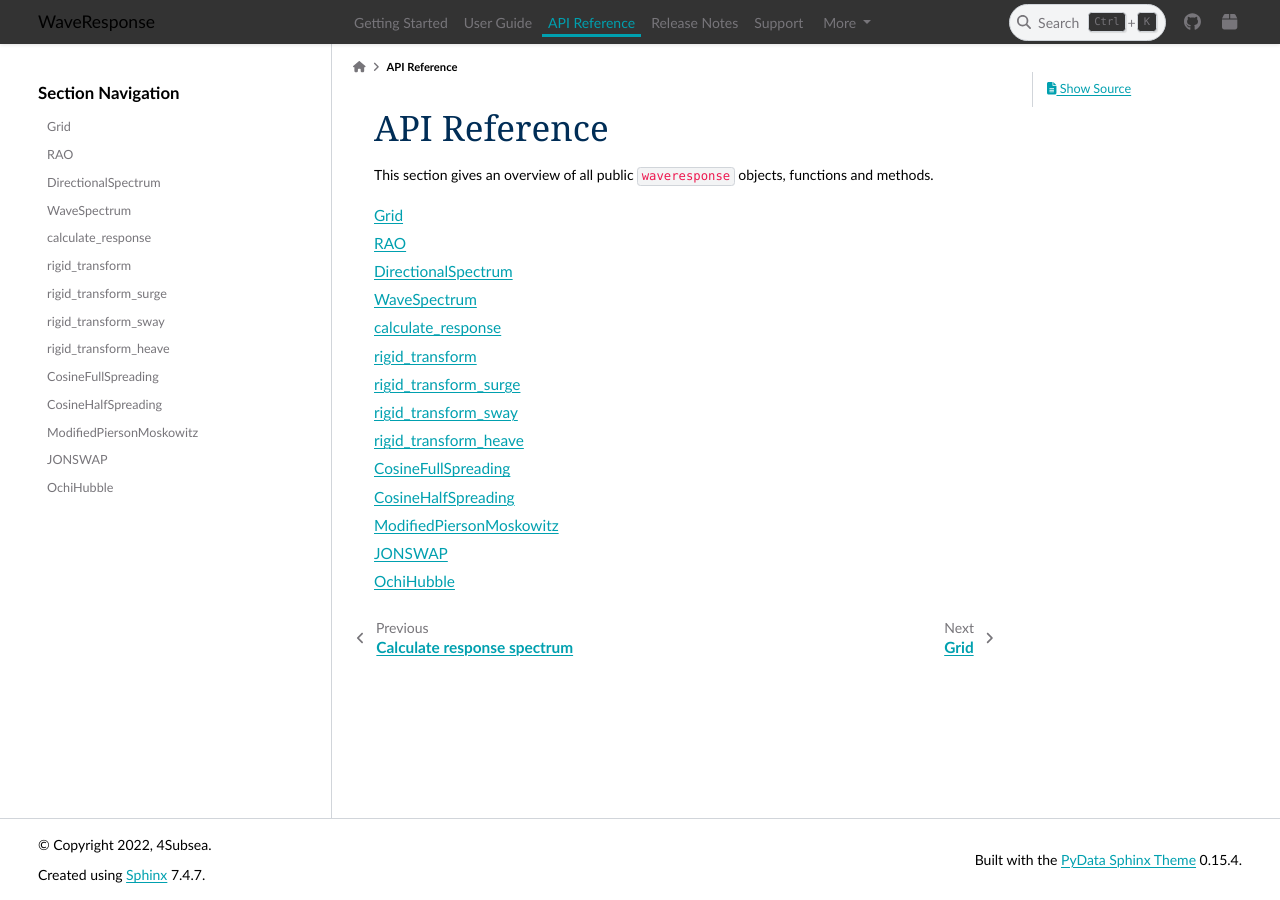
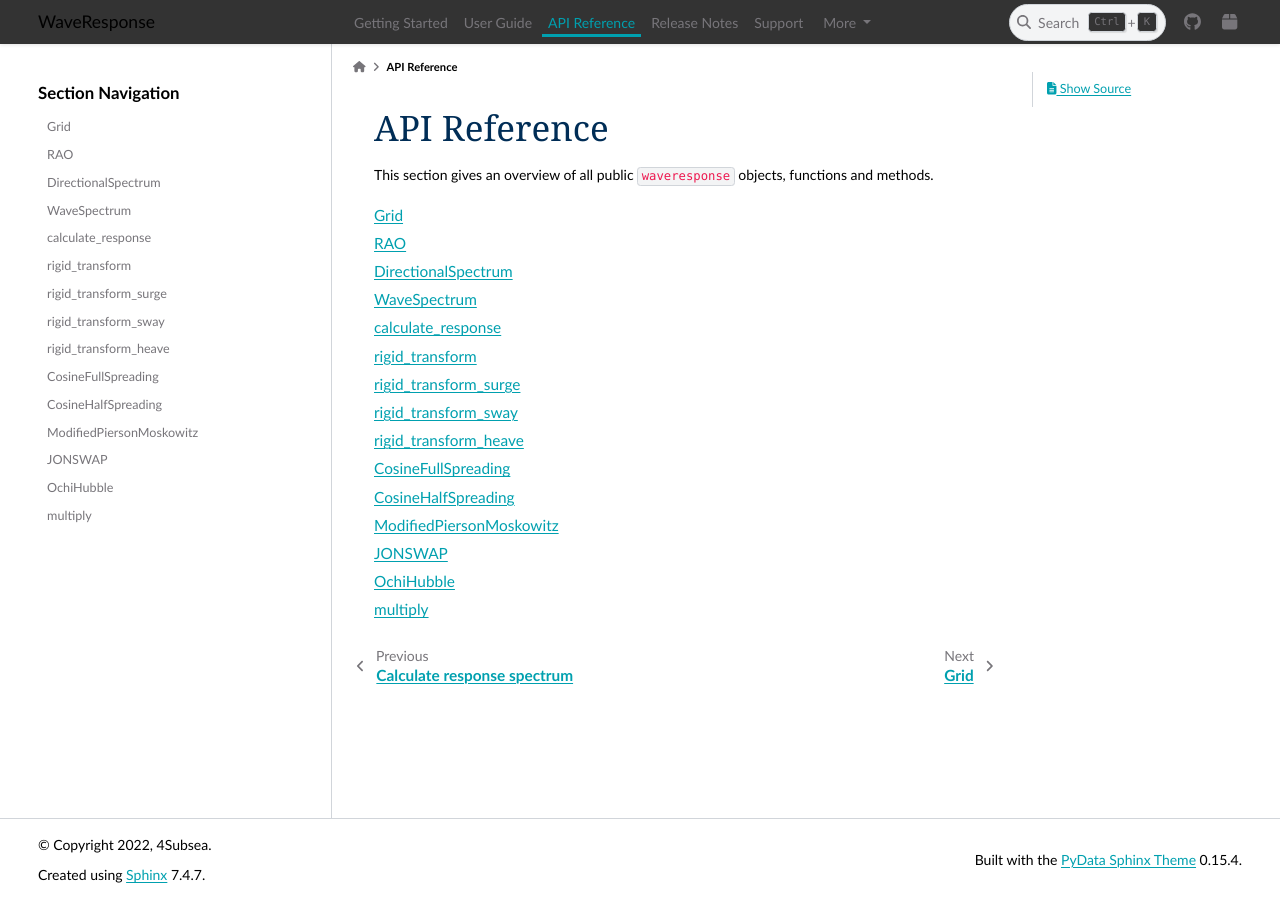
Before and after one commit to 4Subsea/waveresponse-python, a Sphinx documentation site: the page built from docs/api_ref/index.rst, in a window 1280 px wide. Built offline with Sphinx 7.4.7 and the PyData theme 0.15.4, drawn with Linux system fonts in a browser that asks for light colours.

Commit message:
docs: multiply api ref

```diff
--- a/docs/api_ref/index.rst
+++ b/docs/api_ref/index.rst
@@ -20,3 +20,4 @@ functions and methods.
    mod_pierson_moskowitz
    jonswap
    ochi_hubble
+   multiply
--- /dev/null
+++ b/docs/api_ref/multiply.rst
@@ -0,0 +1,4 @@
+multiply
+========
+
+.. autofunction:: waveresponse.multiply
```
